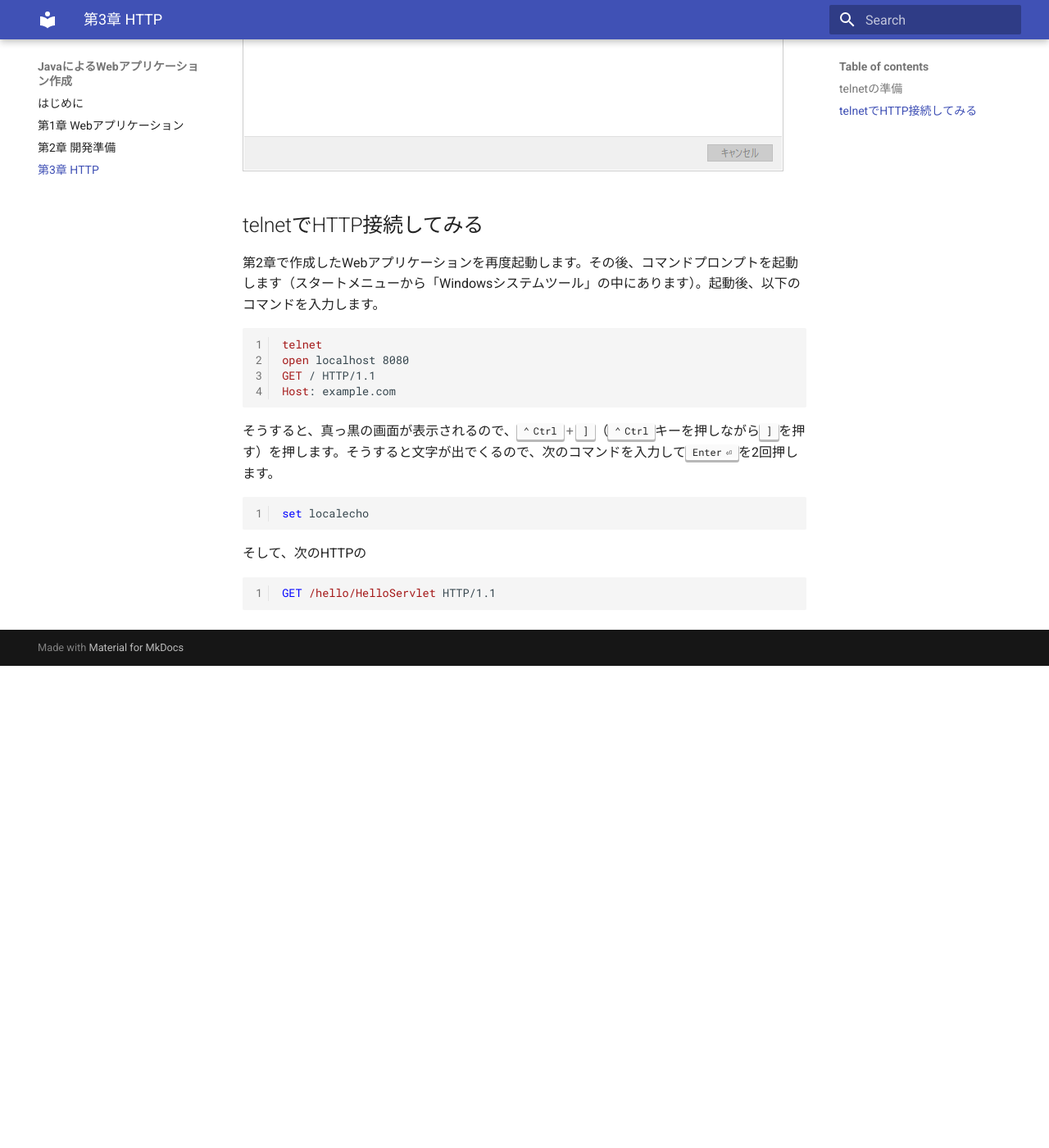
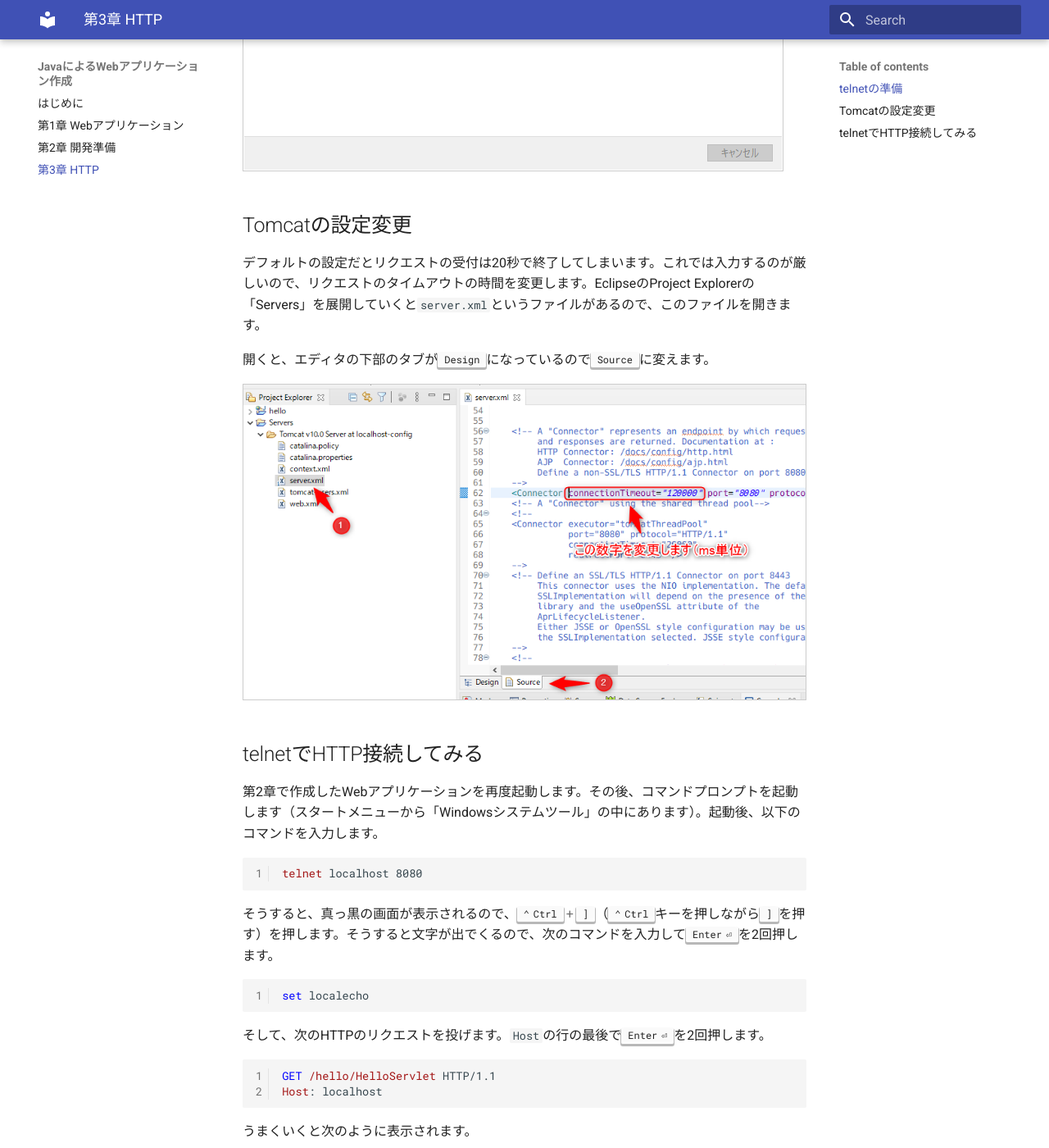
Before and after one commit to webarata3/doc_Servlet, an MkDocs documentation site: the page built from docs/03/index.md, in a window 1280 px wide and 1400 px high, scrolled down 1889 px. Shown: the whole window at 82% size. Built offline with MkDocs 1.6.1 and Material for MkDocs 9.7.7, drawn with Linux system fonts in a browser that asks for light colours; before the commit the page ends 2701 px from its top, so only the background shows below that; some of the changed text lies outside the part shown.

Commit message:
telnetでのHTTPの追加

````diff
--- a/docs/03/index.md
+++ b/docs/03/index.md
@@ -20,15 +20,20 @@ Windows 10ではTelnetクライアントは標準では入っていません。
 
 ![Screenshot](image/telnet04.png)
 
+## Tomcatの設定変更
+
+デフォルトの設定だとリクエストの受付は20秒で終了してしまいます。これでは入力するのが厳しいので、リクエストのタイムアウトの時間を変更します。EclipseのProject Explorerの「Servers」を展開していくと`server.xml`というファイルがあるので、このファイルを開きます。
+
+開くと、エディタの下部のタブが++"Design"++になっているので++"Source"++に変えます。
+
+![Tomcatのタイムアウトの設定](image/tomcat-timeout.png)
+
 ## telnetでHTTP接続してみる
 
 第2章で作成したWebアプリケーションを再度起動します。その後、コマンドプロンプトを起動します（スタートメニューから「Windowsシステムツール」の中にあります）。起動後、以下のコマンドを入力します。
 
 ```
-telnet
-open localhost 8080
-GET / HTTP/1.1
-Host: example.com
+telnet localhost 8080
 ```
 
 そうすると、真っ黒の画面が表示されるので、++ctrl+"]"++（++ctrl++キーを押しながら++"]"++を押す）を押します。そうすると文字が出でくるので、次のコマンドを入力して++enter++を2回押します。
@@ -37,8 +42,27 @@ Host: example.com
 set localecho
 ```
 
-そして、次のHTTPの
+そして、次のHTTPのリクエストを投げます。`Host`の行の最後で++enter++を2回押します。
 
 ```
 GET /hello/HelloServlet HTTP/1.1
+Host: localhost
+
 ```
+
+うまくいくと次のように表示されます。
+
+![Screenshot](image/telnet05.png)
+
+```
+GET /hello/HelloServlet HTTP/1.1
+Host: localhost
+
+HTTP/1.1 200
+Content-Length: 15
+Date: Tue, 20 Apr 2021 04:55:28 GMT
+
+hello servlet
+```
+
+上記、1行目と2行目が入力した部分で、この部分がHTTPのリクエストにあたります。
````
Also changed, not shown: docs/03/image/telnet05.png (added), docs/03/image/tomcat-timeout.png (added).
